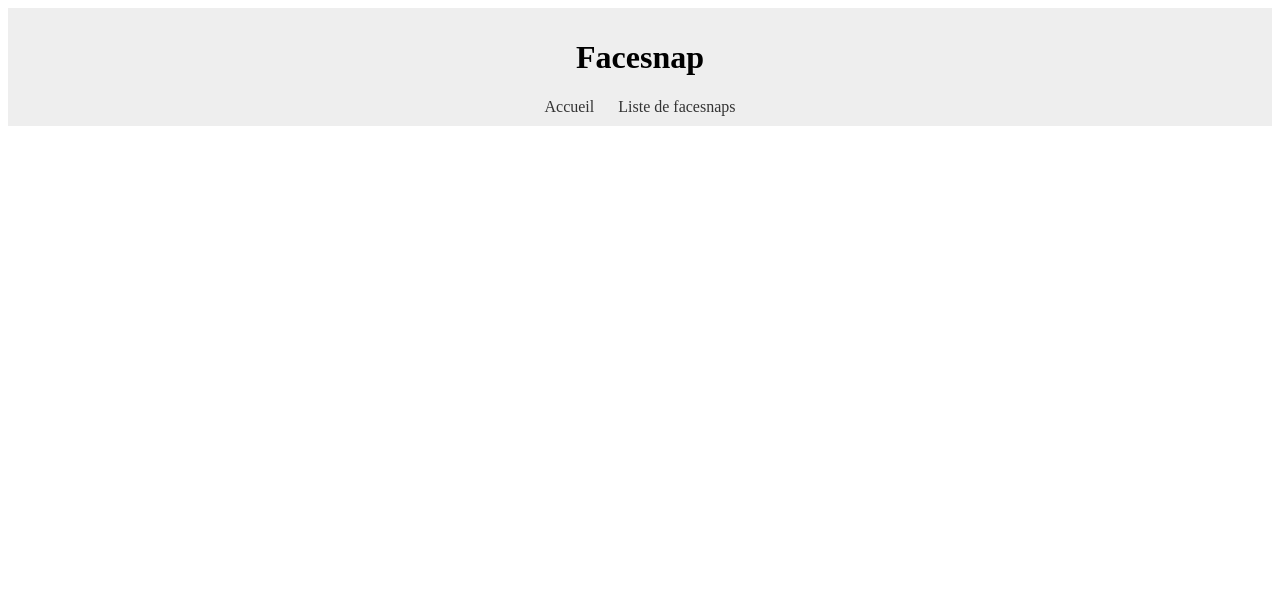
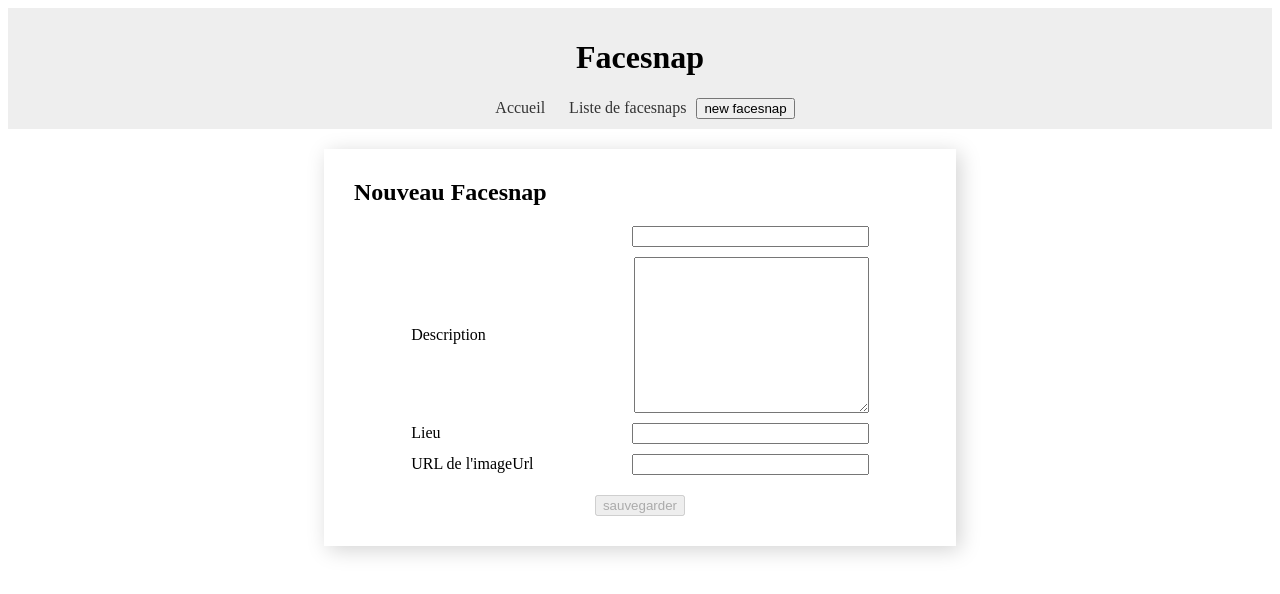
Before and after one commit to emmflo0510/nouveau, an Angular app in the folder snapface/: page /create in a window 1280 px wide. Before the commit this address led to /. Shown: the top 594 px of the page. Built offline with nearby package versions, Linux system fonts and the light colour scheme.

Commit message:
chemin authentification fictif

```diff
--- a/snapface/src/app/app-routing.module.ts
+++ b/snapface/src/app/app-routing.module.ts
@@ -3,12 +3,16 @@ import { RouterModule, Routes } from '@angular/router';
 import { SingleFaceSnapComponent } from './single-face-snap/single-face-snap.component';
 import { FaceSnapListComponent } from './face-snap-list/face-snap-list.component';
 import { LandingPageComponent } from './landing-page/landing-page.component';
+import { NewFaceSnapComponent } from './new-face-snap/new-face-snap.component';
 
 const routes: Routes = [{
     path: 'facesnaps/:id', component:SingleFaceSnapComponent
 },{
     path: 'facesnaps', component: FaceSnapListComponent
 },{
+    path: 'create', component: NewFaceSnapComponent
+},
+{
     path:'', component: LandingPageComponent
 }];
 
--- a/snapface/src/app/face-snap-preview/face-snap-preview.component.html
+++ b/snapface/src/app/face-snap-preview/face-snap-preview.component.html
@@ -1,4 +1,4 @@
-<div>
+<div class="card">
     <h2>{{ faceSnap.title | uppercase  }}</h2>
     <p>{{faceSnap.description}}</p>
     <button (click)="onViewFace()">VIEW</button>
--- a/snapface/src/app/face-snap-preview/face-snap-preview.component.scss
+++ b/snapface/src/app/face-snap-preview/face-snap-preview.component.scss
@@ -0,0 +1,37 @@
+.card {
+    box-sizing: border-box;
+    width: 35%;
+    margin: 20px auto;
+    padding: 10px 30px;
+    box-shadow: lightgray 4px 4px 20px;
+
+    img {
+        width: 100%;
+    }
+
+    h2 {
+        margin-bottom: 0;
+    }
+
+    p {
+        font-weight: 300;
+        font-size: 16px;
+    }
+
+    button {
+        background-color: transparent;
+        box-sizing: border-box;
+        padding: 5px 10px;
+        border: none;
+        box-shadow: lightgray 3px 3px 7px;
+        margin-right: 20px;
+        outline: none;
+        font-size: 14px;
+        font-weight: 500;
+
+        &:active {
+            transform: translate(1px, 1px);
+            box-shadow: lightgray 0 0 5px;
+        }
+    }
+}
--- a/snapface/src/app/header/header.component.html
+++ b/snapface/src/app/header/header.component.html
@@ -2,9 +2,9 @@
     <h1>Facesnap</h1>
     <nav>
         <a routerLink="" routerLinkActive="active" [routerLinkActiveOptions]="{ exact: true }">Accueil
-
         </a>
 
         <a routerLink="facesnaps" routerLinkAvctive="active">Liste de facesnaps</a>
+        <button (click)="onCreateNewFaceSnap()">new facesnap</button>
     </nav>
 </header>
--- a/snapface/src/app/header/header.component.ts
+++ b/snapface/src/app/header/header.component.ts
@@ -1,4 +1,5 @@
-import { Component } from '@angular/core';
+import { Component, OnInit } from '@angular/core';
+import {Router} from '@angular/router';
 
 @Component({
   selector: 'app-header',
@@ -7,4 +8,12 @@ import { Component } from '@angular/core';
 })
 export class HeaderComponent {
 
+  constructor(private router: Router){}
+
+  ngOnInit(): void{}
+
+  onCreateNewFaceSnap(){
+    this.router.navigateByUrl('/create');
+  }
+
 }
--- a/snapface/src/app/landing-page/landing-page.component.html
+++ b/snapface/src/app/landing-page/landing-page.component.html
@@ -5,7 +5,7 @@
         <button type=submit>Envoyer</button>
     </form>
 
-    <img src="../..assets/snapface.png" alt="logo du site">
+    <img src="../../assets/snapface.png" alt="logo du site">
     <div class="landing-links"></div>
     <button (click)="onContinue()">Vers liste de facesnaps</button>
 </div>
--- /dev/null
+++ b/snapface/src/app/new-face-snap/new-face-snap.component.html
@@ -0,0 +1,34 @@
+<div class="form-card">
+    <h2>Nouveau Facesnap</h2>
+    <form [formGroup]="snapForm">
+        <div class="form-group">
+            <label for=""></label>
+            <input id="title" type="test" formControlName="title">
+        </div>
+
+
+        <div class="form-group">
+            <label for="description">Description</label>
+            <textarea name="description" id="description" cols="30" rows="10" formControlName="description"></textarea>
+        </div>
+        <div class="form-group">
+            <label for="location">Lieu</label>
+            <input id="location" type="text" formControlName="location">
+        </div>
+        <div class="form-group">
+            <label for="imageUrl">URL de l'imageUrl</label>
+            <input id="imageUrl" type="text" formControlName="imageUrl">
+        </div>
+        <div class="action-buttons">
+            <button type="submit" (click)="onSubmitForm()" [disabled]="snapForm.invalid">sauvegarder</button>
+        </div>
+    </form>
+</div>
+
+<div class="face-snap-card" *ngIf="faceSnapPreview$ | async as faceSnap">
+    <h2> {{faceSnap.title | uppercase}}</h2>
+    <p>Mis en ligne{{ faceSnap.createDate | date: 'à HH:mm, le dd/MM/yyyy'}}</p>
+    <img [src]="faceSnap.imageUrl" [alt]="faceSnap.title">
+    <p>{{faceSnap.description}}</p>
+    <p>photo prise à {{faceSnap.location}}</p>
+</div>
--- /dev/null
+++ b/snapface/src/app/new-face-snap/new-face-snap.component.scss
@@ -0,0 +1,42 @@
+.form-card,
+.face-snap-card {
+    box-sizing: border-box;
+    width: 50%;
+    margin: 20px auto;
+    padding: 10px 30px;
+    box-shadow: lightgray 4px 4px 20px;
+  }
+
+  .face-snap-card {
+    img {
+      width: 100%;
+    }
+    h2 {
+      margin-bottom: 0;
+    }
+    p {
+      font-weight: 300;
+      font-size: 16px;
+    }
+  }
+
+    .form-group {
+      margin: 10px auto;
+      width: 80%;
+      display: flex;
+      align-items: center;
+      justify-content: space-between;
+    }
+
+    input, textarea {
+      width: 50%;
+    }
+
+    .action-buttons {
+      width: 100%;
+    }
+
+    button {
+      display: block;
+      margin: 20px auto;
+    }
--- /dev/null
+++ b/snapface/src/app/new-face-snap/new-face-snap.component.ts
@@ -0,0 +1,53 @@
+
+import { Component, OnInit } from '@angular/core';
+import { FormGroup, FormBuilder, Validators } from '@angular/forms';
+import { FaceSnapsService } from '../services/face-snaps.service';
+import { Router } from '@angular/router';
+import {FaceSnap} from '../models/face-snap.model';
+import {Observable, map} from 'rxjs';
+
+@Component({
+  selector: 'app-new-face-snap',
+  templateUrl: './new-face-snap.component.html',
+  styleUrls: ['./new-face-snap.component.scss']
+})
+export class NewFaceSnapComponent implements OnInit {
+
+  snapForm!: FormGroup;
+  urlRegex!: RegExp;
+  faceSnapPreview$!: Observable<FaceSnap>;
+
+  constructor(private formBuilder: FormBuilder,
+              private faceSnapsService: FaceSnapsService,
+              private router: Router) { }
+
+  ngOnInit(): void {
+    this.snapForm = this.formBuilder.group( {
+      title: [null, [Validators.required] ],
+      description: [null, [Validators.required] ],
+      imageUrl: [null, [Validators.required, Validators.pattern(this.urlRegex)] ],
+      location: [null]
+    },{
+      updateOn: 'blur'
+    } );
+
+    this.urlRegex = /(http(s)?:\/\/.)?(www\.)?[-a-zA-Z0-9@:%._+~#=]{2,256}\.[a-z]{2,6}\b([-a-zA-Z0-9@:%_+.~#?&/=]*)/;
+
+    this.faceSnapPreview$ = this.snapForm.valueChanges.pipe(
+      map(formValue =>({
+        ...formValue,
+        createDate: new Date(),
+        snaps: 0,
+        id: 0
+      }))
+    );
+  }
+
+  onSubmitForm() {
+    const newFaceSnap = this.faceSnapsService.getNewFaceSnap(this.snapForm.value);
+    this.faceSnapsService.saveNewFaceSnap(newFaceSnap);
+    this.router.navigateByUrl('/facesnaps');
+  }
+
+
+}
--- a/snapface/src/app/services/face-snaps.service.ts
+++ b/snapface/src/app/services/face-snaps.service.ts
@@ -45,4 +45,18 @@ export class FaceSnapsService{
         const faceSnap = this.getFaceSnapById(id);
         snapType ==='snap'? faceSnap.snaps++ : faceSnap.snaps--;
     }
+    getNewFaceSnap(fromValue: {title: string, description: string, imageUrl: string, location?: string}){
+        const newFaceSnap: FaceSnap = {
+            ...fromValue,
+            snaps: 0,
+            createDate: new Date(),
+            id: this.faceSnaps[this.faceSnaps.length-1].id+1
+        };
+        return newFaceSnap;
+
+    }
+
+    saveNewFaceSnap(newFaceSnap: FaceSnap){
+        this.faceSnaps.push(newFaceSnap);
+    }
 }
```
Also changed, not shown: snapface/src/app/app.module.ts (+6 -3 lines).
